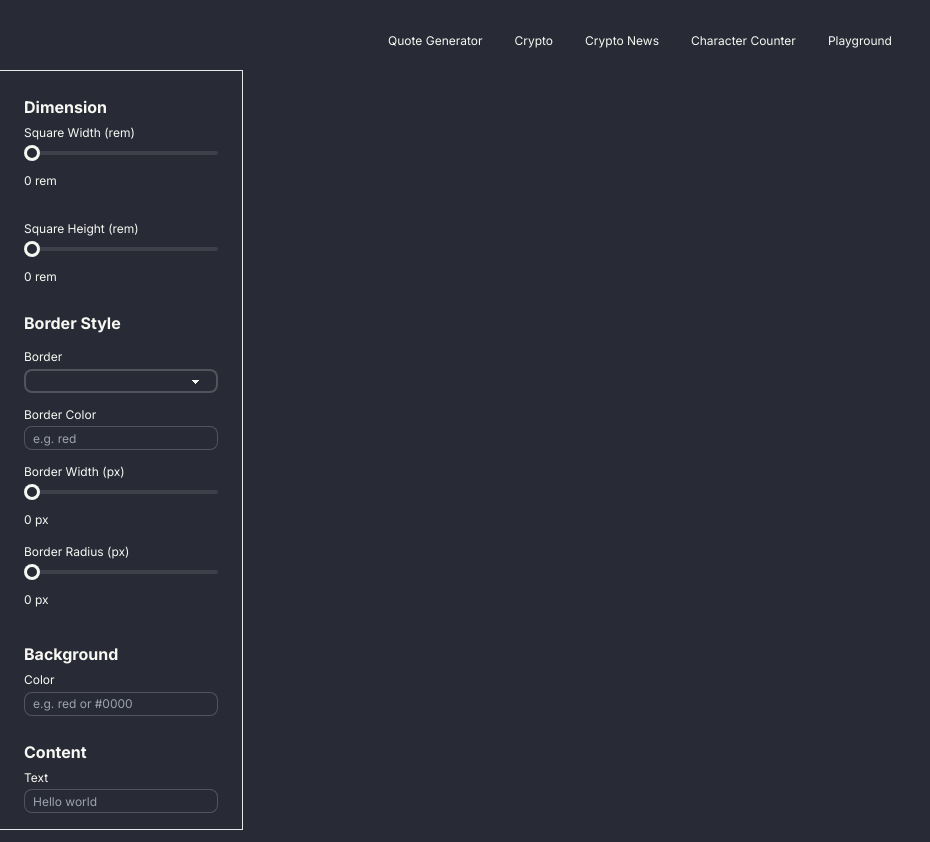
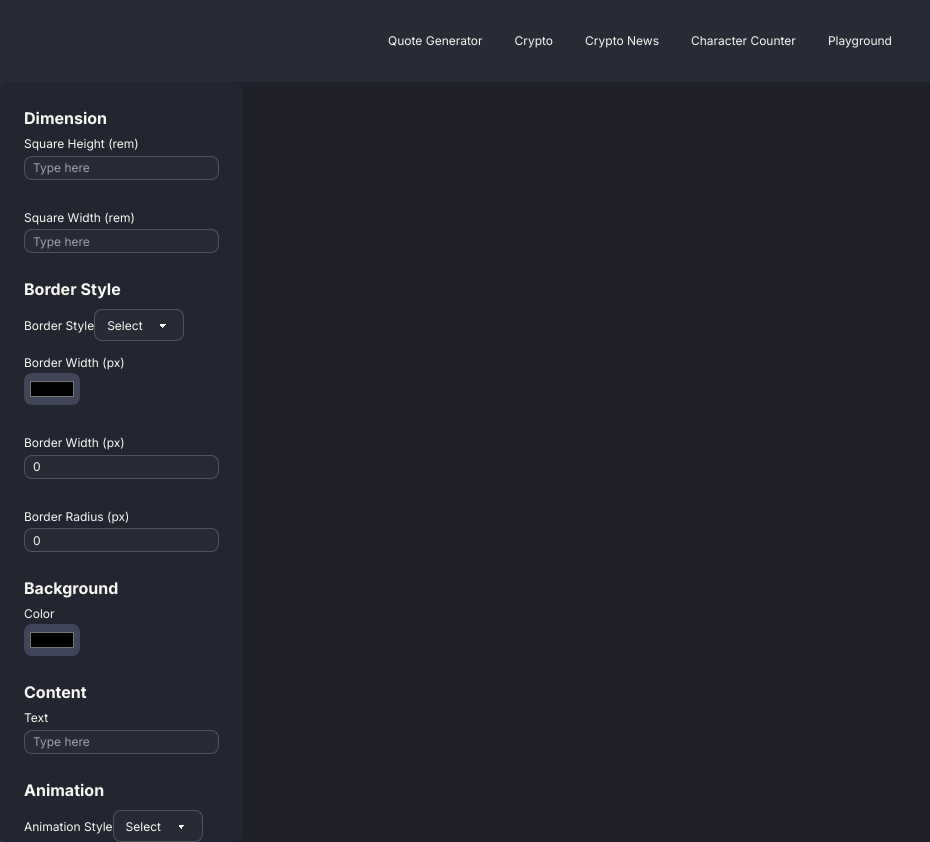
Before and after one commit to fritzgerald658/vue-js-projects-12-2024, a Vue app: page /playground in a window 1280 px wide. Shown: the whole page, without its empty margins (0-930 px from the left). Built offline with nearby package versions, Linux system fonts and the light colour scheme.

Commit message:
created select and textbox component, remove animate button. handle animation onChanged of the selected value

```diff
--- /dev/null
+++ b/components/Select.vue
@@ -0,0 +1,36 @@
+<script setup>
+const model = defineModel();
+const props = defineProps({
+  label: {
+    type: String,
+    default: "",
+  },
+  options: {
+    type: Array,
+    default: () => [],
+  },
+  selectClass: {
+    type: String,
+    default: "",
+  },
+  labelClass: {
+    type: String,
+    default: "",
+  },
+});
+</script>
+<template>
+  <div class="settings-container">
+    <label for="" :class="props.labelClass">{{ label }}</label>
+    <select v-model="model" :class="props.selectClass" name="" id="">
+      <option value="" disabled selected>Select</option>
+      <option
+        v-for="option in options"
+        :key="option.value"
+        :value="option.value"
+      >
+        {{ option.text }}
+      </option>
+    </select>
+  </div>
+</template>
--- /dev/null
+++ b/components/Textbox.vue
@@ -0,0 +1,47 @@
+<script setup>
+const model = defineModel();
+const props = defineProps({
+  textboxClass: {
+    type: String,
+    default: "",
+  },
+  labelClass: {
+    type: String,
+    default: "",
+  },
+  label: {
+    type: String,
+    default: "",
+  },
+  textboxPlaceholder: {
+    type: String,
+    default: "",
+  },
+  textboxType: {
+    type: String,
+    default: "",
+  },
+  rangeMin: {
+    type: Number,
+    default: 0,
+  },
+  rangeMax: {
+    type: Number,
+    default: 5,
+  },
+});
+</script>
+
+<template>
+  <div class="settings-container my-3">
+    <label for="" :class="props.labelClass">{{ label }}</label>
+    <input
+      :class="props.textboxClass"
+      :type="props.textboxType"
+      :min="props.rangeMin"
+      :max="props.rangeMax"
+      :placeholder="props.textboxPlaceholder"
+      v-model="model"
+    />
+  </div>
+</template>
--- a/src/App.vue
+++ b/src/App.vue
@@ -1,6 +1,6 @@
 <script setup></script>
 <template data-theme="dracula">
-  <nav>
+  <nav class="mb-[2rem]">
     <RouterLink to="/">Quote Generator</RouterLink>
     <RouterLink to="/crypto">Crypto</RouterLink>
     <RouterLink to="/crypto_news">Crypto News</RouterLink>
--- a/src/views/PlaygroundView.vue
+++ b/src/views/PlaygroundView.vue
@@ -1,41 +1,34 @@
 <script setup>
 import { computed, ref } from "vue";
 import { gsap } from "gsap";
+import Textbox from "../../components/Textbox.vue";
+import Select from "../../components/Select.vue";
 
 const square = ref(null);
 const selectedAnimation = ref("");
+const startAnimation = ref(false);
 
-const squareWidth = ref(0); // default value
-const squareHeight = ref(0); // default value
+const squareWidth = ref(""); // default value
+const squareHeight = ref(""); // default value
 const bgColor = ref("");
 const insideText = ref("");
 const bRadius = ref("0");
 const bStyle = ref("");
 const bColor = ref("");
 const bWidth = ref("0");
+const animationDuration = ref(2);
 
-const onHover = () => {
-  gsap.to(square.value, {
-    rotation: 360,
-    duration: 2,
-    ease: "power2.inOut",
-    onComplete: () =>
-      gsap.set(square.value, {
-        rotation: 0,
-        duration: 2,
-        ease: "power2.inOut",
-      }),
-  });
+const handleChanged = () => {
+  gsap.killTweensOf(square.value);
+  startAnimation.value = true;
+  applyAnimations();
 };
-
 const applyAnimations = () => {
-  gsap.killTweensOf(square.value);
-
   switch (selectedAnimation.value) {
     case "rotate":
       gsap.to(square.value, {
         rotation: 360,
-        duration: 2,
+        duration: animationDuration.value,
         ease: "power2.inOut",
         onComplete: () =>
           gsap.set(square.value, {
@@ -48,7 +41,7 @@ const applyAnimations = () => {
     case "scale":
       gsap.to(square.value, {
         scale: 1.5,
-        duration: 2,
+        duration: animationDuration.value,
         ease: "elastic",
         onComplete: () =>
           gsap.set(square.value, {
@@ -61,7 +54,7 @@ const applyAnimations = () => {
     case "bounce":
       gsap.to(square.value, {
         y: -100,
-        duration: 1,
+        duration: animationDuration.value,
         ease: "back",
         onComplete: () =>
           gsap.set(square.value, { y: 0, duration: 1, ease: "back" }),
@@ -70,7 +63,7 @@ const applyAnimations = () => {
     case "fade":
       gsap.to(square.value, {
         opacity: 0, // Fade out to 0 (fully transparent)
-        duration: 2, // Duration of the fade
+        duration: animationDuration.value, // Duration of the fade
         ease: "power1.inOut", // Ease function for smooth transition
         onComplete: () => {
           // Optionally, reset opacity after fading out
@@ -96,141 +89,124 @@ const squareStyle = computed(() => ({
 }));
 </script>
 <template>
-  <div class="flex flex-col md:flex-row">
+  <div class="flex flex-col md:flex-row rounded-lg bg-base-300">
     <div
-      class="w-[100vw] md:w-[18rem] h-[27vh] md:h-[95vh] overflow-y-auto md:border-r-[1px] md:border-y-[1px] px-16 md:px-6 p-6 mt-5"
+      class="w-[100vw] md:w-[18rem] h-[27vh] md:h-[95vh] overflow-y-auto bg-base-200 px-16 md:px-6 p-6 rounded-lg"
     >
       <h1 class="font-bold">Dimension</h1>
+      <!--Height-->
+      <Textbox
+        textboxType="number"
+        label="Square Height (rem)"
+        labelClass="text-[12px]"
+        textboxClass="input input-bordered input-xs w-full max-w-xs"
+        v-model="squareHeight"
+        textboxPlaceholder="Type here"
+      />
+      <br />
+
       <!--Width-->
-      <div class="editor-container">
-        <label for="" class="text-[12px]">Square Width (rem)</label>
-        <input
-          class="range range-xs"
-          type="range"
-          step="1"
-          max="60"
-          placeholder="Square Width"
+      <Textbox
+        textboxType="number"
+        label="Square Width (rem)"
+        labelClass="text-[12px]"
+        textboxClass="input input-bordered input-xs w-full max-w-xs"
         v-model="squareWidth"
+        textboxPlaceholder="Type here"
       />
-        <span class="text-[12px]">{{ squareWidth }} rem</span>
-      </div>
       <br />
-      <div class="editor-container">
-        <!--Height-->
-        <label for="" class="text-[12px]">Square Height (rem)</label>
-        <input
-          class="range range-xs"
-          type="range"
-          step="1"
-          max="40"
-          placeholder="Square Height"
-          v-model="squareHeight"
-        />
-        <span class="text-[12px]">{{ squareHeight }} rem</span>
-      </div>
-      <br />
+
       <h1 class="font-bold">Border Style</h1>
       <!--Border Style-->
-      <div class="editor-container my-2">
-        <label for="border-style" class="text-[12px]">Border</label> <br />
-        <select
+      <Select
+        label="Border Style"
+        labelClass="text-[12px]"
+        selectClass="select select-bordered select-sm text-[12px] mr-2 my-2"
         v-model="bStyle"
-          class="text-[12px] border-2 select select-xs w-full max-w-xs select-bordered"
-        >
-          <option disabled selected>Select border style</option>
-          <option value="none">None</option>
-          <option value="solid">Solid</option>
-          <option value="dashed">Dashed</option>
-          <option value="dotted">Dotted</option>
-          <option value="double">Double</option>
-          <option value="groove">Groove</option>
-          <option value="ridge">Ridge</option>
-          <option value="inset">Inset</option>
-          <option value="outset">Outset</option>
-          <option value="hidden">Hidden</option>
-        </select>
-      </div>
-      <div class="editor-container">
-        <label for="border-color" class="text-[12px]">Border Color</label>
+        :options="[
+          { value: 'solid', text: 'Solid' },
+          { value: 'dotted', text: 'Dotted' },
+          { value: 'dashed', text: 'Dashed' },
+          { value: 'double', text: 'Double' },
+          { value: 'groove', text: 'Groove' },
+          { value: 'ridge', text: 'Ridge' },
+          { value: 'inset', text: 'Inset' },
+          { value: 'outset', text: 'Outset' },
+          { value: 'none', text: 'None' },
+          { value: 'hidden', text: 'Hidden' },
+        ]"
+      />
+      <!--Border color-->
+      <Textbox
+        textboxType="color"
+        label="Border Width (px)"
+        labelClass="text-[12px]"
+        textboxClass="p-1 h-8 w-14 block bg-neutral cursor-pointer rounded-lg disabled:opacity-50 disabled:pointer-events-none dark:bg-neutral-900 dark:border-neutral-700"
+        v-model="bColor"
+      /><br />
+      <!--Border Width-->
+      <Textbox
+        label="Border Width (px)"
+        labelClass="text-[12px]"
+        textboxClass="input input-bordered input-xs w-full max-w-xs"
+        v-model="bWidth"
+        textboxPlaceholder="Type here"
+      />
       <br />
-        <input
-          type="text"
-          placeholder="e.g. red"
-          class="input input-xs input-bordered w-full max-w-xs"
-          v-model="bColor"
+      <!--Border Radius-->
+      <Textbox
+        textboxType="number"
+        label="Border Radius (px)"
+        labelClass="text-[12px]"
+        textboxClass="input input-bordered input-xs w-full max-w-xs"
+        v-model="bRadius"
+        textboxPlaceholder="Type here"
       />
-      </div>
-      <div class="editor-container my-2">
-        <!--Border Width-->
-        <label for="" class="text-[12px]">Border Width (px)</label>
-        <input
-          class="range range-xs"
-          type="range"
-          max="50"
-          placeholder="Border Width"
-          v-model="bWidth"
-        /><span class="text-[12px]">{{ bWidth }} px</span>
-      </div>
-      <div class="editor-container my-2">
-        <!--Border Radius-->
-        <label for="" class="text-[12px]">Border Radius (px)</label>
-        <input
-          class="range range-xs"
-          type="range"
-          max="500"
-          placeholder="Border Radius"
-          v-model="bRadius"
-        /><span class="text-[12px]">{{ bRadius }} px</span>
-      </div>
       <br />
       <h1 class="font-bold">Background</h1>
-      <div class="editor-container">
       <!--Background Color-->
-        <label for="" class="text-[12px]">Color</label>
-        <input
-          class="text-[12px] input input-bordered input-xs w-full max-w-xs"
-          type="text"
-          placeholder="e.g. red or #0000"
+      <Textbox
+        textboxType="color"
+        label="Color"
+        labelClass="text-[12px]"
+        textboxClass="p-1 h-8 w-14 block bg-neutral cursor-pointer rounded-lg disabled:opacity-50 disabled:pointer-events-none dark:bg-neutral-900 dark:border-neutral-700"
         v-model="bgColor"
       />
-      </div>
       <br />
       <h1 class="font-bold">Content</h1>
-      <div class="editor-container">
-        <!--Content Text-->
-        <label for="" class="text-[12px]">Text</label>
-        <input
-          class="input input-bordered input-xs w-full max-w-xs"
-          type="text"
-          placeholder="Hello world"
+      <Textbox
+        textboxType="text"
+        label="Text"
+        labelClass="text-[12px]"
+        textboxClass="input input-bordered input-xs w-full max-w-xs"
         v-model="insideText"
+        textboxPlaceholder="Type here"
       />
-      </div>
       <br />
       <!--Choose animation-->
       <h1 class="font-bold">Animation</h1>
-      <div class="editor-container">
-        <label for="animation-select" class="text-[12px]"
-          >Choose Animation:
-        </label>
-        <select
-          id="animation-select"
+      <Select
+        @change="handleChanged"
+        label="Animation Style"
+        labelClass="text-[12px]"
+        selectClass="select select-bordered select-sm text-[12px] mr-2 my-2"
         v-model="selectedAnimation"
-          class="select select-bordered select-sm text-[12px] mr-2 my-2"
-        >
-          <option value="rotate">Rotate</option>
-          <option value="scale">Scale</option>
-          <option value="bounce">Bounce</option>
-          <option value="fade">Fade</option>
-        </select>
-
-        <button
-          class="text-[12px] btn btn-accent btn-xs"
-          @click="applyAnimations()"
-        >
-          Animate
-        </button>
-      </div>
+        :options="[
+          { value: 'rotate', text: 'Rotate' },
+          { value: 'scale', text: 'Scale' },
+          { value: 'bounce', text: 'Bounce' },
+          { value: 'fade', text: 'Fade' },
+        ]"
+      />
+      <!--Animation Duration-->
+      <Textbox
+        textboxType="range"
+        label="Animation Duration (s)"
+        labelClass="text-[12px]"
+        textboxClass="range range-xs"
+        v-model="animationDuration"
+      />
+      <span>{{ animationDuration }}</span>
     </div>
     <!--Actual Square-->
     <div
```
Also changed, not shown: tailwind.config.js (+6 -1 lines). Lines whose indentation alone changed are shown as unchanged.
